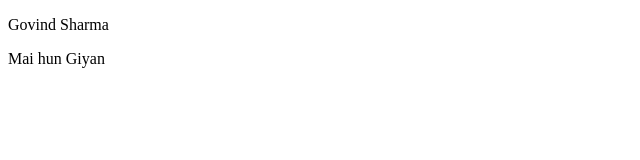
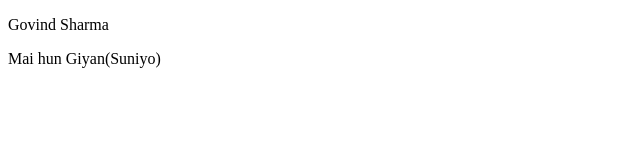
Before and after one commit to GovindSharma-git/Localrepo, a plain HTML site: page index.html in a window 1280 px wide. Shown: the full height of the page, 0-640 px from the left. Drawn offline with Linux system fonts and the light colour scheme.

Commit message:
Yeah Ah!

```diff
--- a/index.html
+++ b/index.html
@@ -7,6 +7,6 @@
 </head>
 <body>
     <p>Govind Sharma</p>
-    <p>Mai hun Giyan</p>
+    <p>Mai hun Giyan(Suniyo)</p>
 </body>
 </html>
```
